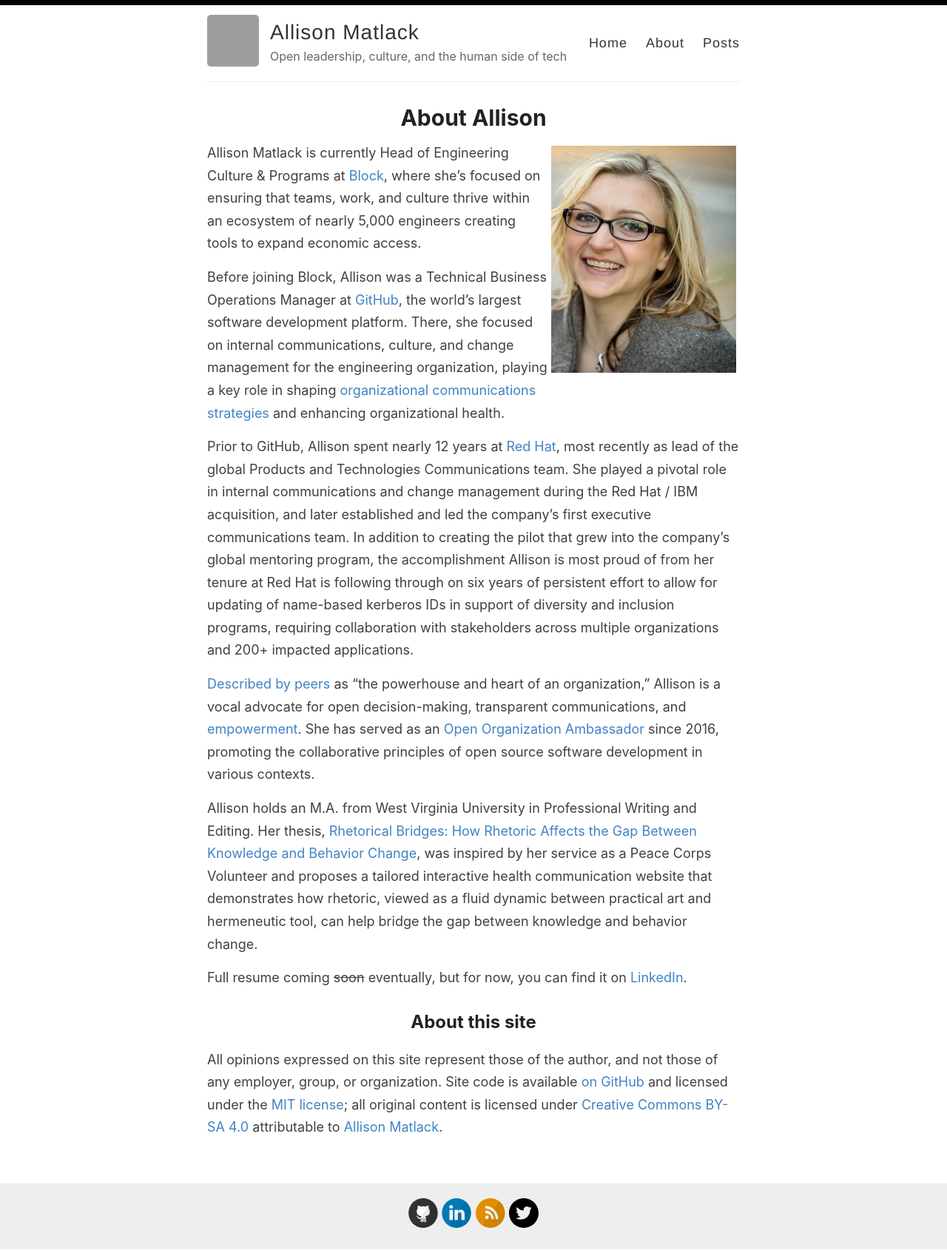
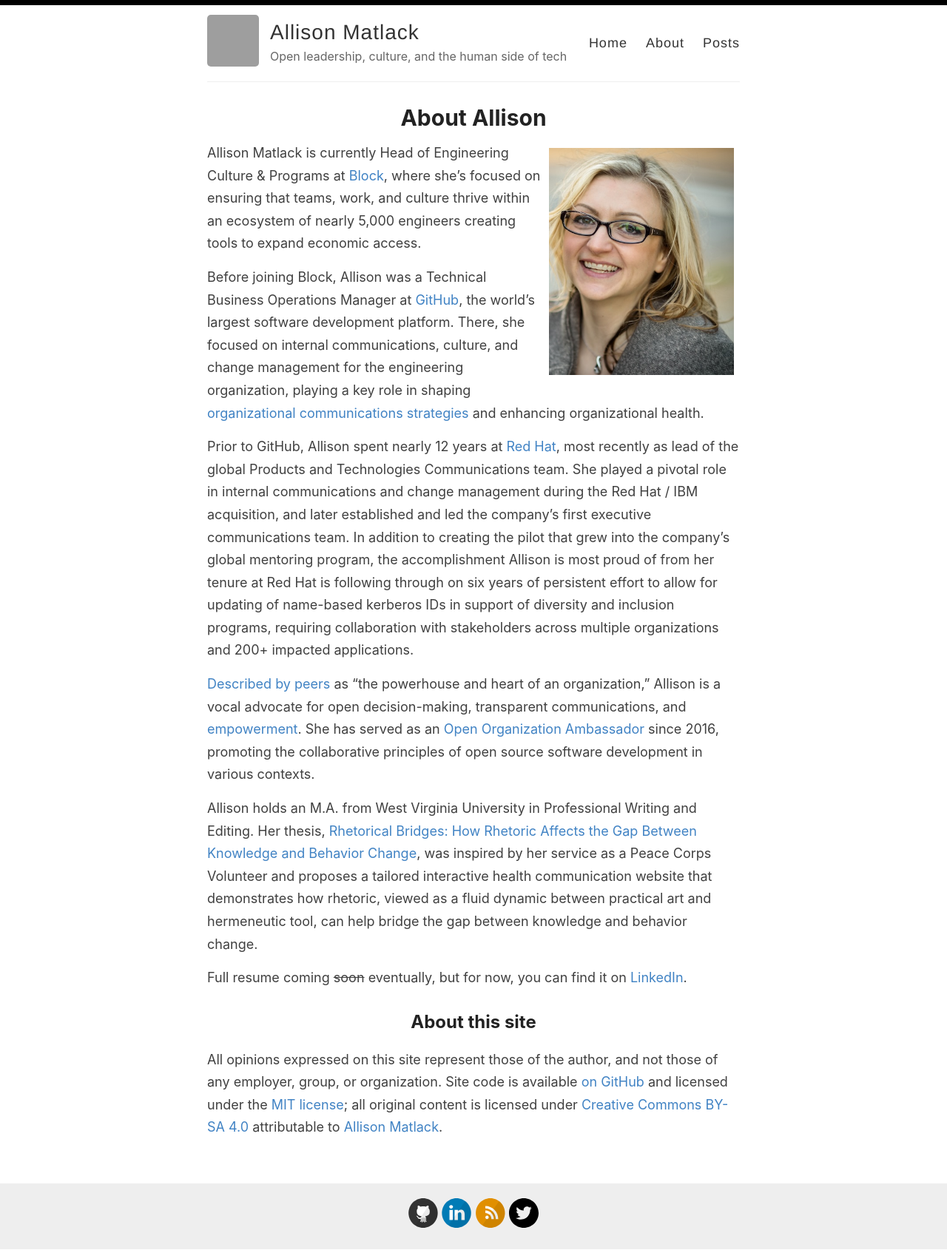
Before and after one commit to amatlack/amatlack.github.io, a Jekyll site: the page built from _pages/about.md, in a window 1280 px wide. Shown: the whole page at 74% size. Built offline with Jekyll 4.4.1, drawn with Linux system fonts in a browser that asks for light colours; grey boxes are pictures that could not be loaded.

Commit message:
increase margin around headshot

```diff
--- a/assets/style.scss
+++ b/assets/style.scss
@@ -483,7 +483,7 @@ body:after {
 .about_headshot{
   float: right;
   max-width: 250px;
-  margin: 5px;
+  margin: 8px;
 
   @include mobile {
     float: none;
```
